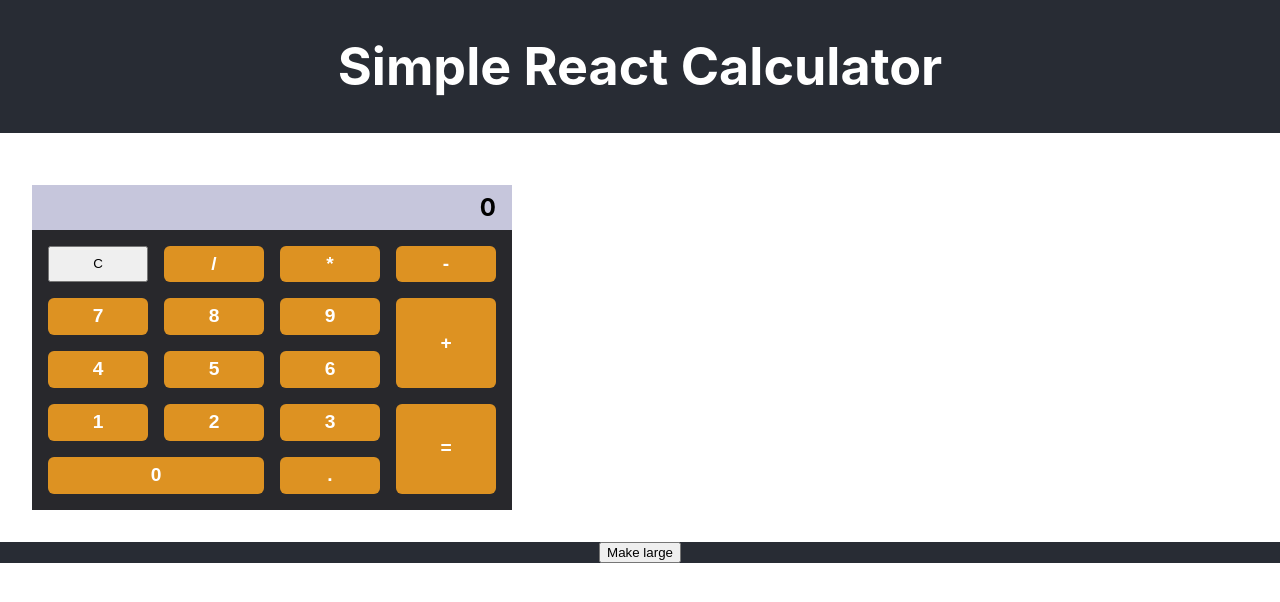
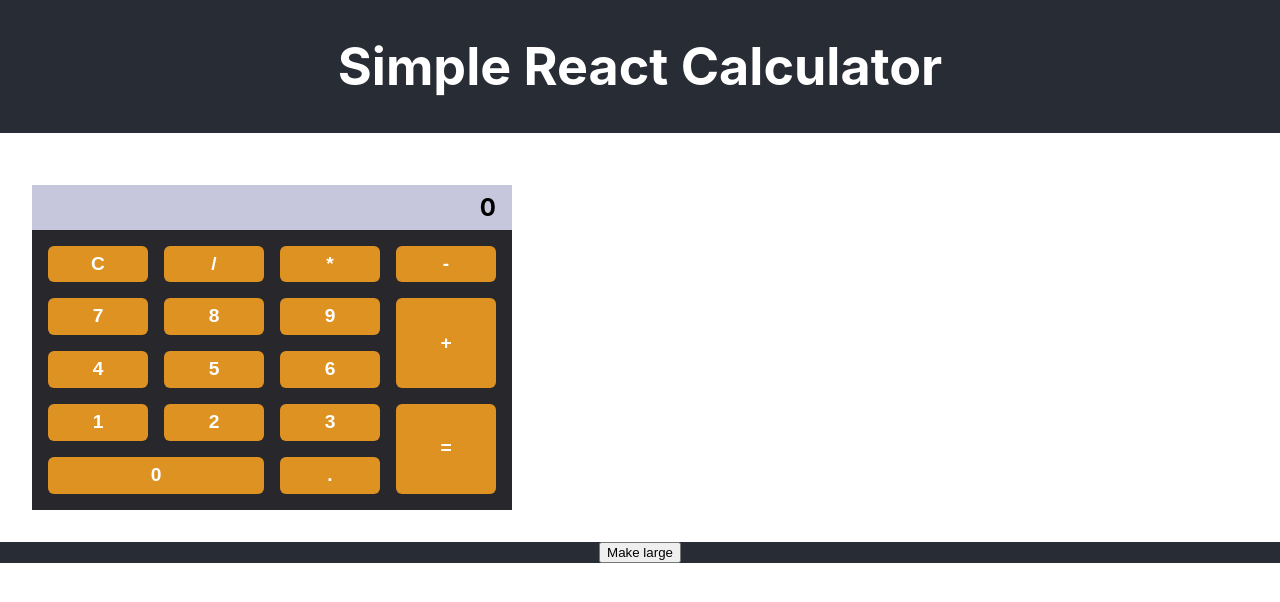
Before and after one commit to usercise/react-calc, a React (Create React App) app: page / in a window 1280 px wide. Shown: the top 602 px of the page. Built offline with nearby package versions, Linux system fonts and the light colour scheme.

Commit message:
Remove unused parameter displayValue from FunctionButton

```diff
--- a/src/Calculator.tsx
+++ b/src/Calculator.tsx
@@ -31,6 +31,14 @@ class Calculator extends Component<CalculatorProps, CalculatorState> {
   }
 
   functionButtonUpdateValue(newFunction: string, isEditing: boolean) {
+    if ('C' === newFunction) {
+      this.setState({
+        entryValue: '0',
+        stateValue: 0,
+        isEditing: false,
+        lastFunctionCall: '+'
+      });
+    } else {
       const newValue = this.calculateFunction();
       this.setState(oldState => ({
         stateValue: newValue,
@@ -39,6 +47,7 @@ class Calculator extends Component<CalculatorProps, CalculatorState> {
           newFunction === '=' ? oldState.lastFunctionCall : newFunction,
         isEditing
       }));
+    }
   }
 
   calculateFunction() {
@@ -62,33 +71,25 @@ class Calculator extends Component<CalculatorProps, CalculatorState> {
       >
         <h2 className="Calculator-result">{this.state.entryValue}</h2>
         <div className="Calculator-inputs">
-          <button
-            onClick={e =>
-              this.setState({
-                entryValue: '0',
-                stateValue: 0,
-                isEditing: false
-              })
-            }
-          >
-            C
-          </button>
           <FunctionButton
-            displayValue={this.state.entryValue}
+            call="C"
+            functionButtonUpdateValue={this.functionButtonUpdateValue.bind(
+              this
+            )}
+          />
+          <FunctionButton
             call="/"
             functionButtonUpdateValue={this.functionButtonUpdateValue.bind(
               this
             )}
           />
           <FunctionButton
-            displayValue={this.state.entryValue}
             call="*"
             functionButtonUpdateValue={this.functionButtonUpdateValue.bind(
               this
             )}
           />
           <FunctionButton
-            displayValue={this.state.entryValue}
             call="-"
             functionButtonUpdateValue={this.functionButtonUpdateValue.bind(
               this
@@ -113,7 +114,6 @@ class Calculator extends Component<CalculatorProps, CalculatorState> {
             updateInput={this.updateInput.bind(this)}
           />
           <FunctionButton
-            displayValue={this.state.entryValue}
             call="+"
             functionButtonUpdateValue={this.functionButtonUpdateValue.bind(
               this
@@ -139,7 +139,6 @@ class Calculator extends Component<CalculatorProps, CalculatorState> {
             updateInput={this.updateInput.bind(this)}
           />
           <FunctionButton
-            displayValue={this.state.entryValue}
             call="="
             functionButtonUpdateValue={this.functionButtonUpdateValue.bind(
               this
--- a/src/button/FunctionButton.tsx
+++ b/src/button/FunctionButton.tsx
@@ -3,7 +3,6 @@ import Button from './Button';
 
 interface FunctionButtonProps {
   call: string;
-  displayValue: string;
   modifier?: string;
   functionButtonUpdateValue: (newFunction: string, isEditing: boolean) => void;
 }
```
Lines whose indentation alone changed are shown as unchanged.
